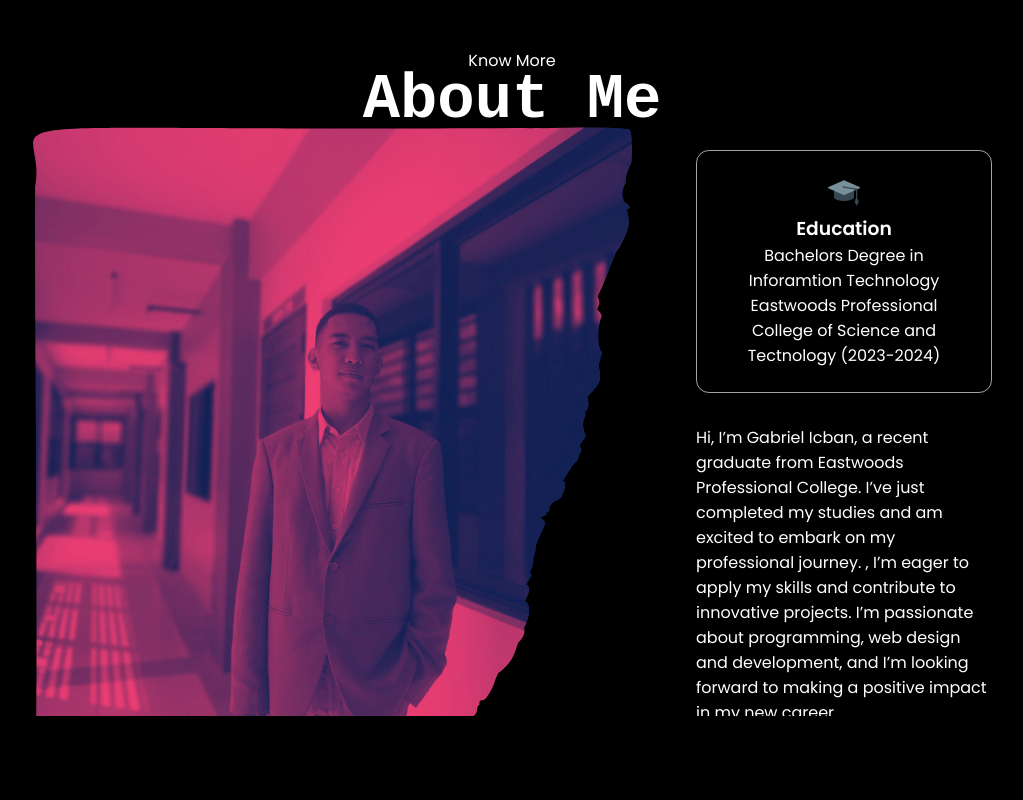
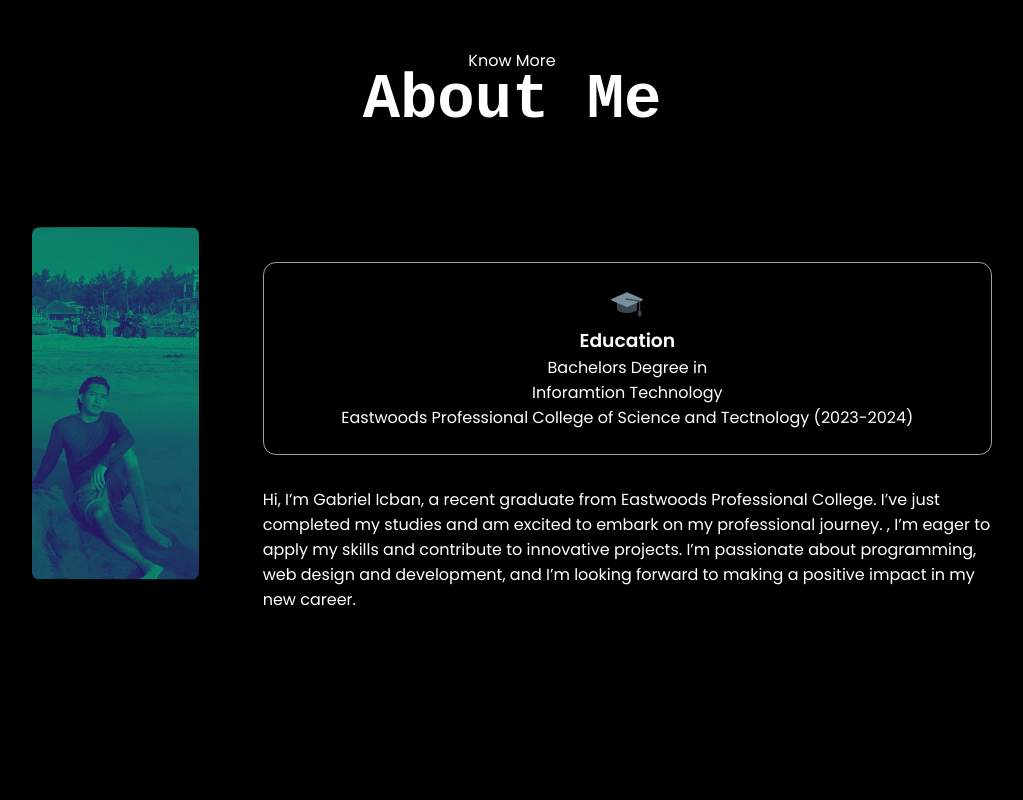
Before and after one commit to GabrielIcban/GabrielIcban.github.io, a plain HTML site: page Gabriel_Icban_Portfolio/index.html in a window 1280 px wide. Shown: the part 880-1680 px from the top of the page, without its empty margins (128-1151 px from the left). Drawn offline with Linux system fonts and the light colour scheme; a web font is replaced by a local one.

Commit message:
aboutme-fixed css

```diff
--- a/Gabriel_Icban_Portfolio/style.css
+++ b/Gabriel_Icban_Portfolio/style.css
@@ -165,8 +165,8 @@ section {
 
 .section-container {
   display: flex;
-  overflow: hidden;
-  position: relative;
+
+
 }
 
 /* PROFILE SECTION */
@@ -180,11 +180,27 @@ section {
 
 .section__pic-container {
   display: flex;
-  height: 600px;
-  width: 600px;
+  height: 400px;
+  width: 400px;
   margin: auto 0;
 
+
 }
+.section__pic-container2 {
+
+  position: relative;
+  width: 70%; /* Adjust size as needed */
+  height: 60%; /* Adjust size as needed */
+  margin:100px auto 50px auto;
+  overflow: hidden; /* Ensures that any overflow is hidden */
+  object-fit: contain;
+
+
+
+
+}
+
+
 
 .section__text {
   align-self: center;
@@ -286,6 +302,9 @@ section {
 .about-details-container {
   justify-content: center;
   flex-direction: column;
+
+
+
 }
 
 .about-containers,
@@ -295,13 +314,16 @@ section {
 
 .about-pic {
   border-radius: 0.5rem;
-  flex-shrink: 0;
-    display: block;
+  position: relative; /* Stack images in normal document flow */
+    width: 100%;
+    height: 100%;
+    object-fit: cover;
+    display: none; /* Initially hide all images */
 
-    flex-shrink: 0;
-    display: block;
+  }
 
-
+.about-pic.visible{
+  display: block; /* Show the image with the "visible" class */
 }
 
 .arrow {
@@ -330,11 +352,7 @@ section {
     overflow: hidden;
 }
 
-.section__pic-container {
-  height: 400px;
-  width: 400px;
-  margin: auto 0;
-}
+
 
 /* EXPERIENCE SECTION */
 
```
